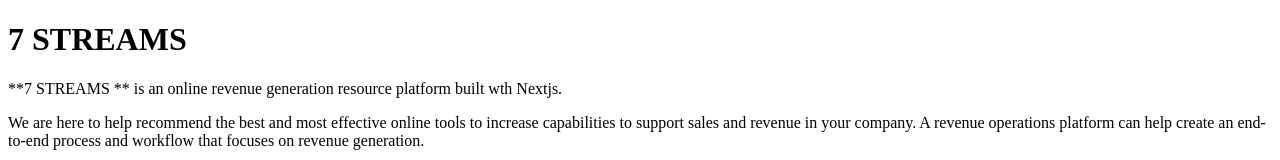
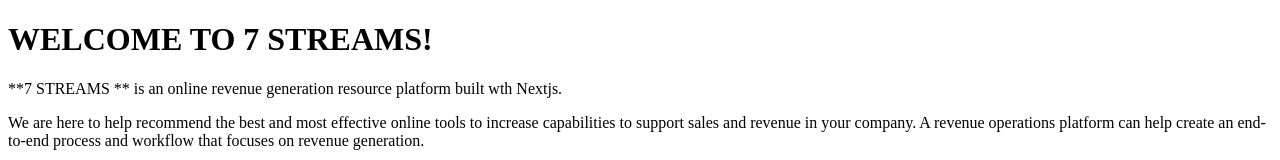
Before and after one commit to JacobSeatlholo/7.streams., a Next.js app: page / in a window 1280 px wide. Shown: the top 160 px of the page. Built offline with nearby package versions, Linux system fonts and the light colour scheme.

Commit message:
Update index.mdx

```diff
--- a/pages/index.mdx
+++ b/pages/index.mdx
@@ -1,6 +1,6 @@
 import Bleed from 'nextra-theme-docs/bleed'
 
-# 7 STREAMS
+# WELCOME TO 7 STREAMS!
 
 **7 STREAMS ** is an online revenue generation resource platform built wth Nextjs.
 
```
